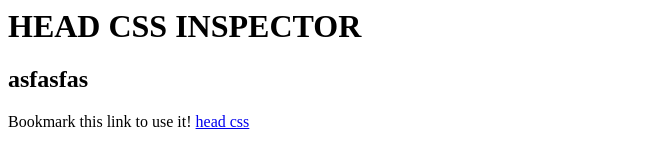
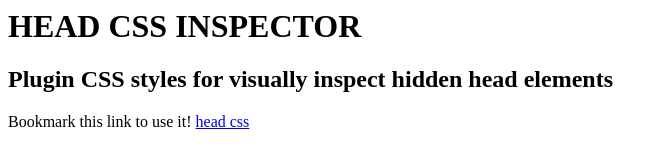
Before and after one commit to canvasplay/css-head-inspector, a plain HTML site: page index.html in a window 1280 px wide. Shown: the whole page, without its empty margins (0-668 px from the left). Drawn offline with Linux system fonts and the light colour scheme.

Commit message:
Update index.html

```diff
--- a/index.html
+++ b/index.html
@@ -6,7 +6,7 @@
 
   <body>
     <h1>HEAD CSS INSPECTOR</h1>
-    <h2>asfasfas</h2>
+    <h2>Plugin CSS styles for visually inspect hidden head elements</h2>
 
     <p>
       Bookmark this link to use it!
```
